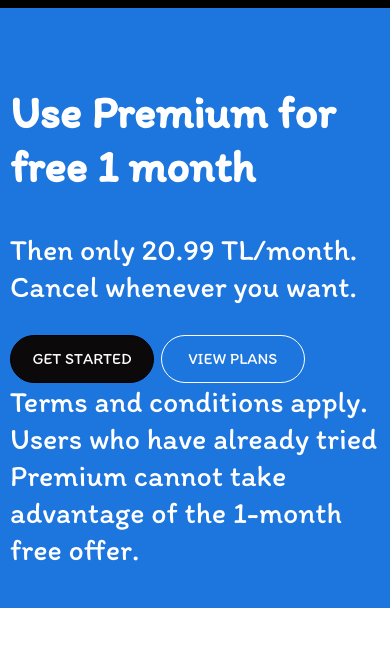
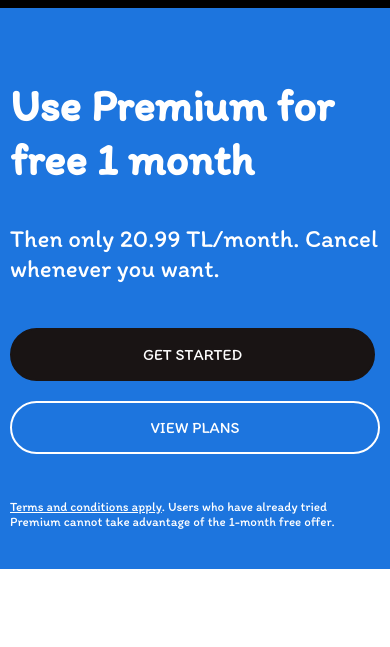
Before and after one commit to berksysl/spotify-clone, a plain HTML site: page index.html in a window 390 px wide. Shown: the part 47-694 px from the top of the page. Drawn offline with Linux system fonts and the light colour scheme.

Commit message:
Coffe break!

```diff
--- a/style.css
+++ b/style.css
@@ -163,7 +163,7 @@ section {
 /* Spacing */
 @media screen and (max-width: 1200px) {
     .content-wrap {
-        width: 90%;
+        width: 85%;
     }
 }
 
@@ -205,40 +205,75 @@ header {
     justify-content: center;
     align-items: center;
     height: fit-content;
-    font-size: 30px;
+    font-size: 27px;
 }
 header .content-wrap {
     flex-direction: column;
     align-items: start;
-    padding-top: 40px;
-    padding-bottom: 40px;
+}
+
+header h2 {
+    font-size: 2.8rem;
+    margin-top: 70px;
 }
 
 header p {
     margin-top: 0;
+    font-weight: lighter;
+    font-size: 25px
+}
+
+header .buttons {
+    margin-top: 20px;
+    display: flex;
 }
 
 header .buttons button{
-    width: 9rem;
-    height: 3rem;
     border-radius: 70px;
     color: white;
     font-family: 'Itim', cursive;
     font-size: 1rem;
     cursor: pointer;
+    padding: 15px 30px;
 }
 
 header .buttons button:nth-child(1) {
-    background-color: #0B0909;
-    border: 1px solid black;
+    background-color: rgb(25,20,20);
+    border: 2px solid rgb(25,20,20);
+    margin-right: 5px;
 }
 
 header .buttons button:nth-child(2) {
     background-color: inherit;
-    border: 1px solid white;
+    border: 2px solid white;
 }
 
 header .buttons button:hover{
-    width: 10rem;
-    height: 3rem;
+    transform: scale(1.03)
 }
+
+header span {
+    font-size: small;
+    margin-top: 45px;
+    margin-bottom: 40px;
+}
+
+header span a {
+    text-decoration: underline;
+}
+
+/* Media Query */
+@media screen and (max-width: 990px) {
+    header .content-wrap {
+        align-items: center;
+
+    }
+}
+
+@media screen and (max-width: 700px) {
+    header .buttons {
+        flex-direction: column;
+        gap: 20px;
+        width: 100%;
+    }
+}
```
